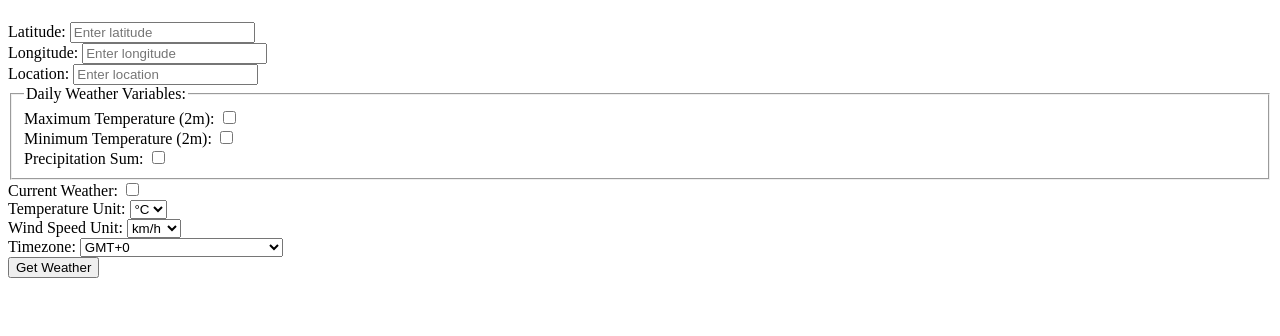
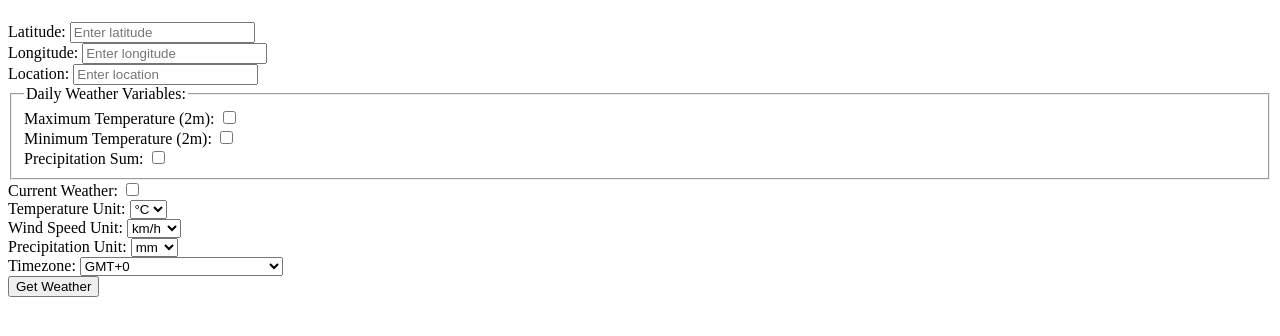
Before and after one commit to ajaypodicheti/weather, a Flask app: page / in a window 1280 px wide. Shown: the part 58-394 px from the top of the page. Run offline with Flask 3, Linux system fonts and the light colour scheme.

Commit message:
added options for precipitation unit

```diff
--- a/templates/index.html
+++ b/templates/index.html
@@ -52,6 +52,12 @@
                 <option value="knots">knots</option>
             </select><br>
 
+            <label for="precipitation_unit">Precipitation Unit:</label>
+            <select id="precipitation_unit" name="precipitation_unit">
+                <option value="mm">mm</option>
+                <option value="inch">inch</option>
+            </select><br>
+
             <label for="time_zone">Timezone:</label>
             <select id="time_zone" name="time_zone">
                 <option value="GMT">GMT+0</option>
```
